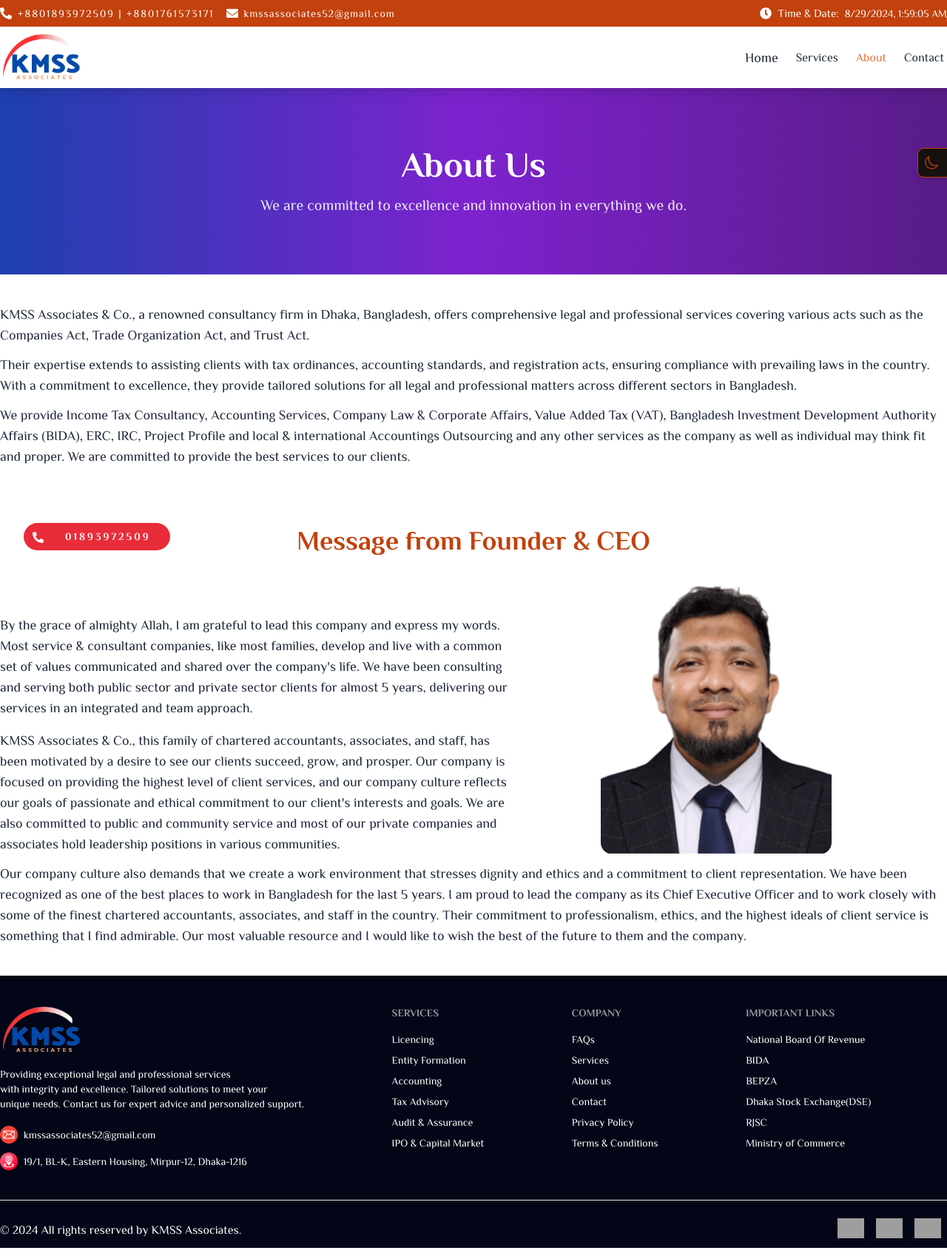
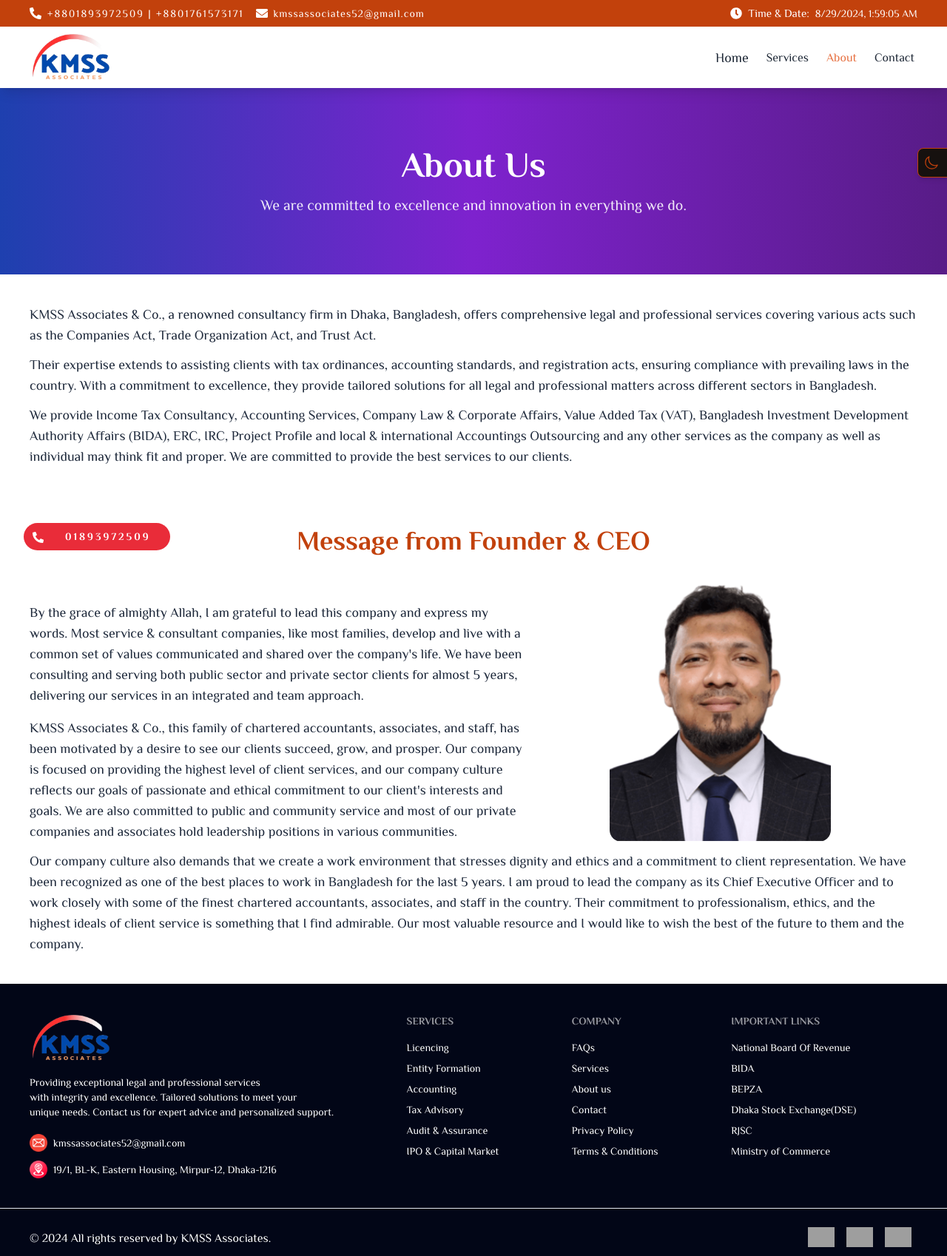
Before and after one commit to yasinarafat4/kmss-associates-and-co, a React (Vite) app: page /more-about-us in a window 1280 px wide. Shown: the whole page at 74% size. Built offline with nearby package versions, Linux system fonts and the light colour scheme; grey boxes are pictures that could not be loaded.

Commit message:
Some Padding Issue Solved

```diff
--- a/src/pages/AllPartners/AllPartners.jsx
+++ b/src/pages/AllPartners/AllPartners.jsx
@@ -102,7 +102,7 @@
 
       {/* Top Section */}
       <section className="dark:bg-slate-800">
-        <div className="container mx-auto px-4 py-10 xl:px-0 grid grid-cols-2 md:grid-cols-4 gap-4 xl:gap-10">
+        <div className="container mx-auto px-4 py-10  grid grid-cols-2 md:grid-cols-4 gap-4 xl:gap-10">
           {partners.map((partner, i) => (
             <a key={i} target="_blank" href={partner.link} rel="noreferrer">
               <div
--- a/src/pages/AllServices/AllServices.jsx
+++ b/src/pages/AllServices/AllServices.jsx
@@ -62,7 +62,7 @@
 
       {/* Section */}
       <section className="dark:bg-slate-800">
-        <div className="container mx-auto px-4 py-10 xl:px-0 grid md:grid-cols-2 lg:grid-cols-3 gap-6">
+        <div className="container mx-auto px-4 py-10  grid md:grid-cols-2 lg:grid-cols-3 gap-6">
           {/* services */}
           {serviceData.map((service, i) => (
             <div
--- a/src/pages/ContactUs/ContactUs.jsx
+++ b/src/pages/ContactUs/ContactUs.jsx
@@ -49,7 +49,7 @@
   return (
       <section className="bg-gradient-to-r from-indigo-800 to-indigo-500 dark:from-slate-950 dark:to-slate-900">
         {/* Contact Form */}
-        <div className="container mx-auto text-white px-4 xl:px-0 py-20 gap-10">
+        <div className="container mx-auto text-white px-4  py-20 gap-10">
           <h2 className="text-2xl md:text-3xl lg:text-4xl font-semibold text-center text-white mb-10">
             Get In Touch
           </h2>
--- a/src/pages/Home/About.jsx
+++ b/src/pages/Home/About.jsx
@@ -5,7 +5,7 @@
 const About = () => {
   return (
     <section id="about" className="dark:bg-slate-900 dark:text-slate-200">
-      <div className="container mx-auto p-5 md:p-10 xl:px-0">
+      <div className="container mx-auto p-5 md:p-10 ">
         <SectionTitle heading={"Who We Are"} />
         <div className="flex w-full items-center justify-center bg-white dark:bg-slate-900 dark:text-slate-200">
           <div className="grid grid-cols-1 xl:grid-cols-5 items-center xl:gap-10">
--- a/src/pages/Home/Banner.jsx
+++ b/src/pages/Home/Banner.jsx
@@ -11,7 +11,7 @@
     >
       <div className="hero-overlay bg-opacity-60"></div>
       <div className="flex items-center justify-start text-neutral-content z-0">
-        <div className="container mx-auto p-5 md:p-10 xl:px-0">
+        <div className="container mx-auto p-5 md:p-10 ">
           <h1 className="mb-5 text-[21px] md:text-4xl lg:text-5xl font-bold">
             Welcome to <span className="text-[#C2410C] dark:text-white">KMSS Associates</span> &<span className="text-[#2563EB] dark:text-white"> Co.</span>
           </h1>
--- a/src/pages/Home/FAQs.jsx
+++ b/src/pages/Home/FAQs.jsx
@@ -38,14 +38,14 @@
   return (
     <section
       id="faqs"
-      className="bg-cover md:bg-fixed h-full md:h-[450px] lg:h-[500px] p-5 md:p-10 xl:px-0 flex justify-center items-center"
+      className="bg-cover md:bg-fixed h-full md:h-[450px] lg:h-[500px] flex justify-center items-center"
       style={{
         backgroundImage:
           'linear-gradient(rgba(0, 0, 0, 0.4), rgba(0, 0, 0, 1)), url("https://i.ibb.co/tzJ3q9F/kms-banner.jpg")',
         backgroundRepeat: "no-repeat",
       }}
     >
-      <div className="rounded-lg font-serif container mx-auto">
+      <div className="rounded-lg font-serif container mx-auto p-5 md:p-10">
         <h2 className="text-2xl md:text-3xl lg:text-4xl font-semibold text-center text-white mb-4">
           Frequently Asked Questions
         </h2>
@@ -61,9 +61,9 @@
               <span className="text-base lg:text-xl xl:text-[22px] text-start">
                 {PerAccordion.title}
               </span>
-              <span className="rounded-full p-2 ">
+              <span className="rounded-full md:p-2">
                 <svg
-                  className="ml-8 mr-7 shrink-0 fill-[#fff]"
+                  className="ml-4 shrink-0 fill-[#fff]"
                   width="16"
                   height="16"
                   xmlns="http://www.w3.org/2000/svg"
--- a/src/pages/Home/Partners.jsx
+++ b/src/pages/Home/Partners.jsx
@@ -56,7 +56,7 @@
 
   return (
     <section>
-      <div className="container mx-auto p-5 md:p-10 xl:px-0">
+      <div className="container mx-auto p-5 md:p-10 ">
         <div className="flex flex-col md:flex-row justify-between md:items-center">
           <SectionTitle heading={"Our Partners"} />
           <Link to={'/all-partners'} className="text-slate-900 hover:text-[#C2410C] flex justify-end items-center gap-1 text-md font-medium duration-300 pb-2">
--- a/src/pages/Home/Services.jsx
+++ b/src/pages/Home/Services.jsx
@@ -51,7 +51,7 @@
 
   return (
     <section id="services" className="dark:bg-slate-900 dark:text-slate-200">
-      <div className="container mx-auto p-5 md:p-10 xl:px-0">
+      <div className="container mx-auto p-5 md:p-10 ">
         <div className="flex flex-col md:flex-row justify-between md:items-center">
           <SectionTitle heading={"Our Services"} />
           <Link
--- a/src/pages/MoreAboutUs/MoreAboutUs.jsx
+++ b/src/pages/MoreAboutUs/MoreAboutUs.jsx
@@ -15,7 +15,7 @@
 
       {/* Top Section */}
       <section className="dark:bg-slate-800">
-        <div className="container mx-auto p-5 md:p-10 xl:px-0 space-y-3 text-base lg:text-lg">
+        <div className="container mx-auto p-5 md:p-10  space-y-3 text-base lg:text-lg">
           <p className="text-start text-slate-800 dark:text-slate-200">
             KMSS Associates & Co., a renowned consultancy firm in Dhaka,
             Bangladesh, offers comprehensive legal and professional services
@@ -44,7 +44,7 @@
 
       {/* CEO Message Section*/}
       <section className="dark:bg-slate-800">
-        <div className="container mx-auto p-5 md:p-10 xl:px-0 space-y-3">
+        <div className="container mx-auto p-5 md:p-10  space-y-3">
           <h2 className="text-2xl md:text-3xl lg:text-4xl font-semibold text-center text-orange-700 dark:text-slate-200">
             Message from Founder & CEO
           </h2>
--- a/src/shared/Footer.jsx
+++ b/src/shared/Footer.jsx
@@ -9,7 +9,7 @@
 
   return (
     <div className="bg-slate-950 dark:bg-slate-950 text-white text-base lg:text-lg">
-      <footer className="footer container mx-auto p-5 md:p-10 xl:px-0">
+      <footer className="footer container mx-auto p-5 md:p-10 ">
         <aside>
           <Link to="/">
             <img className="w-20 md:w-28 pb-2" src={logo} alt="footer logo" />
@@ -108,7 +108,7 @@
         </nav>
       </footer>
       <hr />
-      <div className="container mx-auto text-center md:flex items-center justify-between px-5 py-3 md:px-10 xl:px-0">
+      <div className="container mx-auto text-center md:flex items-center justify-between px-5 py-3 md:px-10">
         <p className="mt-4 text-base">
           © {currentYear} All rights reserved by KMSS Associates.
         </p>
--- a/src/shared/Navbar.jsx
+++ b/src/shared/Navbar.jsx
@@ -34,7 +34,7 @@
     <div className="sticky top-0 z-[1000]">
       <TopNav />
       <nav className="bg-white shadow-lg dark:bg-slate-900  dark:text-slate-200">
-        <div className="navbar px-5 md:px-10 xl:!px-0 container mx-auto">
+        <div className="navbar px-5 md:px-10 container mx-auto">
           <div className="flex-1">
             <Link to="/">
               <div className="flex flex-col justify-center items-center">
--- a/src/shared/TopNav.jsx
+++ b/src/shared/TopNav.jsx
@@ -15,8 +15,8 @@
   const formattedDateTime = currentTime.toLocaleString();
 
   return (
-    <div className="bg-[#C2410C] px-5 py-2 md:px-10 xl:px-0">
-      <div className="container mx-auto text-white flex justify-between items-center">
+    <div className="bg-[#C2410C]">
+      <div className="container px-5 py-2 md:px-10 mx-auto text-white flex justify-between items-center">
         <div className="hidden md:flex flex-col lg:flex-row items-start gap-1 lg:gap-4">
           <div className="flex items-center gap-2">
             <FaPhoneAlt className="text-white" />
```
